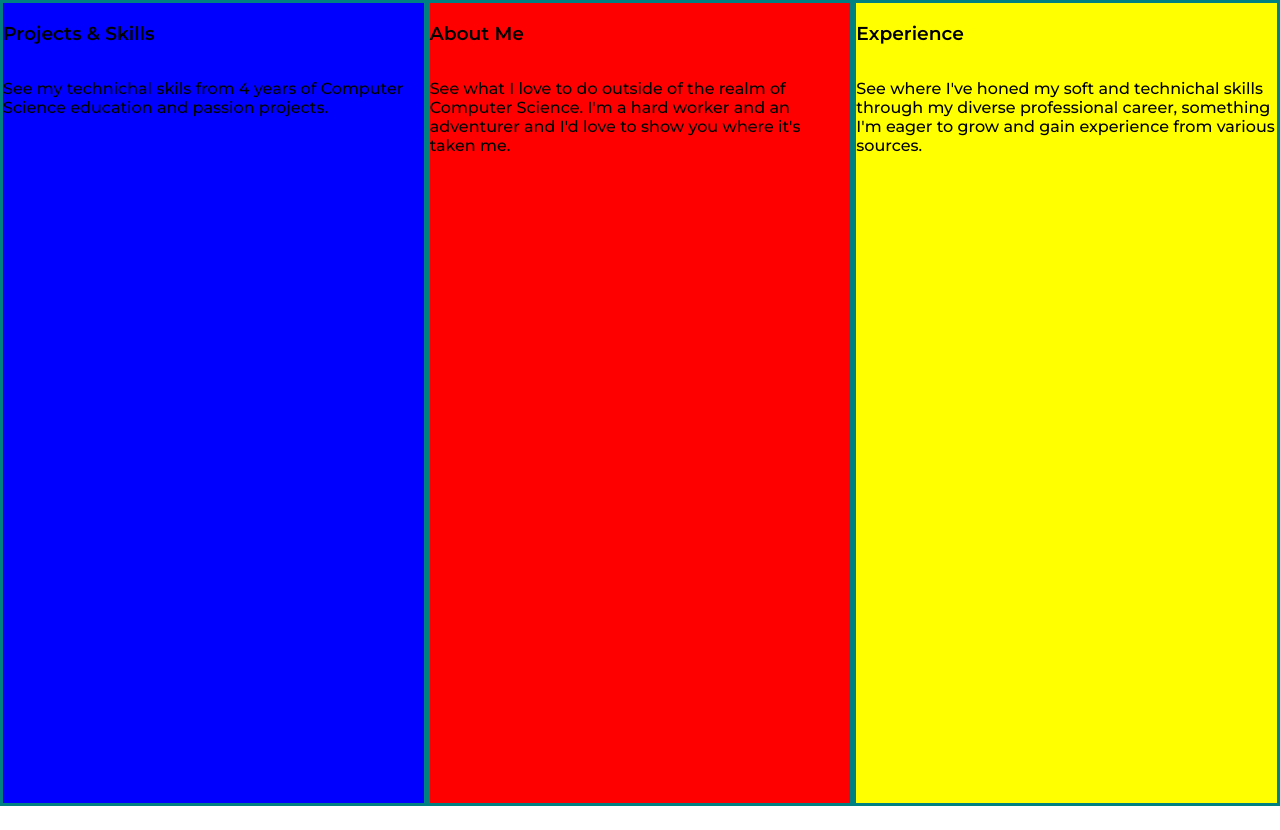
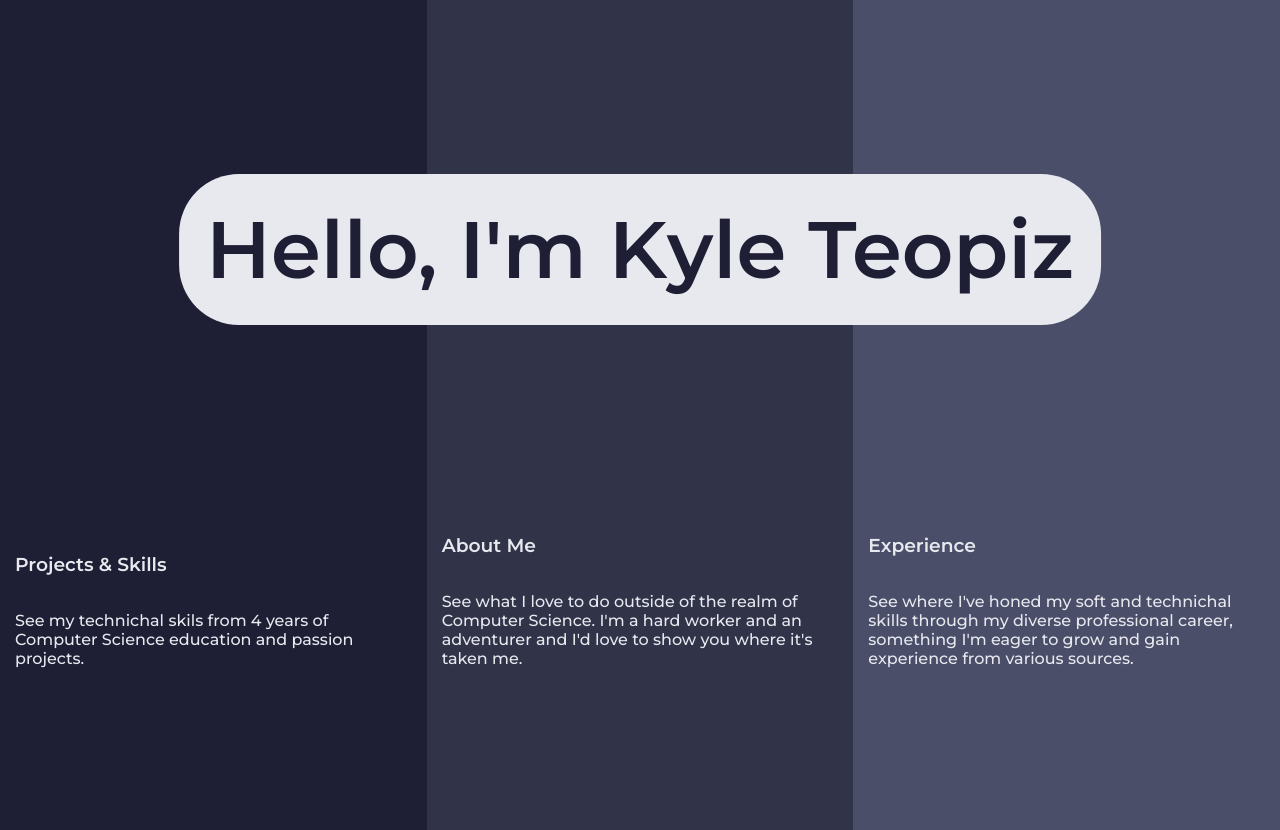
Before and after one commit to kteopiz/kyle-teopiz-portfolio-website, a React (Vite) app: page / in a window 1280 px wide. Before the commit the page ends 806 px from the top, so only its background shows below. Built offline with nearby package versions, Linux system fonts and the light colour scheme.

Commit message:
Add basic layout to homepage, except toolbar awaiting, basic styles also done

```diff
--- a/src/App.css
+++ b/src/App.css
@@ -1,6 +1,12 @@
+/*
+Current Colour Palette
+
+
+
+*/
+
 * {
     font-family: 'Montserrat', sans-serif;
-
 }
 
 .main-header {
@@ -89,16 +95,37 @@
     margin-right: 100px;
 }
 
+.homepage-heading {
+    position: absolute;
+    left: 50%;
+    transform: translateX(-50%);
+    top: 15%;
+
+    font-size: 80px;
+    overflow: hidden;
+    white-space: nowrap;
+
+    color: #1e1e34;
+    background-color: #E7E9EF;
+    padding: 27px;
+    border-radius: 60px;
+}
 
 .thirds-container {
     display: flex;
 }
 
-.third-info-section {
+.third-info-container {
     display: flex;
-    flex-direction: column;
+    flex-direction: column-reverse;
     width: 33%;
     height: 100vh;
     flex-grow: 1;
-    border: teal solid;
+    z-index: -10;
+    padding: 15px;
 }
+.third-inner-text-container {
+    display: flex;
+    flex-direction: column;
+    padding-bottom: 33%;
+}
--- a/src/App.jsx
+++ b/src/App.jsx
@@ -8,19 +8,19 @@ import PageEndIcon from '@rsuite/icons/PageEnd';
 const thirdsInformation = [
 
   {
-    "bg-color" : "blue",
+    "bg-color" : "#1e1e34",
     "title" : "Projects & Skills",
     "description" : "See my technichal skils from 4 years of Computer Science education and passion projects."
   },
 
   {
-    "bg-color" : "red",
+    "bg-color" : "#313349",
     "title" : "About Me",
     "description" : "See what I love to do outside of the realm of Computer Science. I'm a hard worker and an adventurer and I'd love to show you where it's taken me."
   },
 
   {
-    "bg-color" : "yellow",
+    "bg-color" : "#4a4e69",
     "title" : "Experience",
     "description" : "See where I've honed my soft and technichal skills through my diverse professional career, something I'm eager to grow and gain experience from various sources."
   }
@@ -51,6 +51,10 @@ export const App = () => {
   */
 
   return <>
+    <h1 className='homepage-heading' >Hello, I'm Kyle Teopiz</h1>
+    <div className='contact-bar'>
+
+    </div>
     <div className='thirds-container'>
       {thirds[0]}
       {thirds[1]}
@@ -174,15 +178,14 @@ const HomePageBody = () => {
 }
 
 const HomePageThird = ( { background, categoryName, shortDescription} ) => {
-
   return <>
-    <section className='third-info-section' style={{backgroundColor: background}}>
-      <h3>{categoryName}</h3>
-      <p>{shortDescription}</p>
+    <section className='third-info-container' style={{backgroundColor: background}}>
+      <div className='third-inner-text-container'>
+        <h3>{categoryName}</h3>
+        <p>{shortDescription}</p>
+      </div>
     </section>
   </>
-
-
 }
 
 export default App
--- a/src/index.css
+++ b/src/index.css
@@ -9,6 +9,7 @@ html, body {
     margin: 0;
     padding: 0;
     font-family: 'Montserrat', sans-serif;
+    color: #E7E9EF;
 }
 
 body {
```
